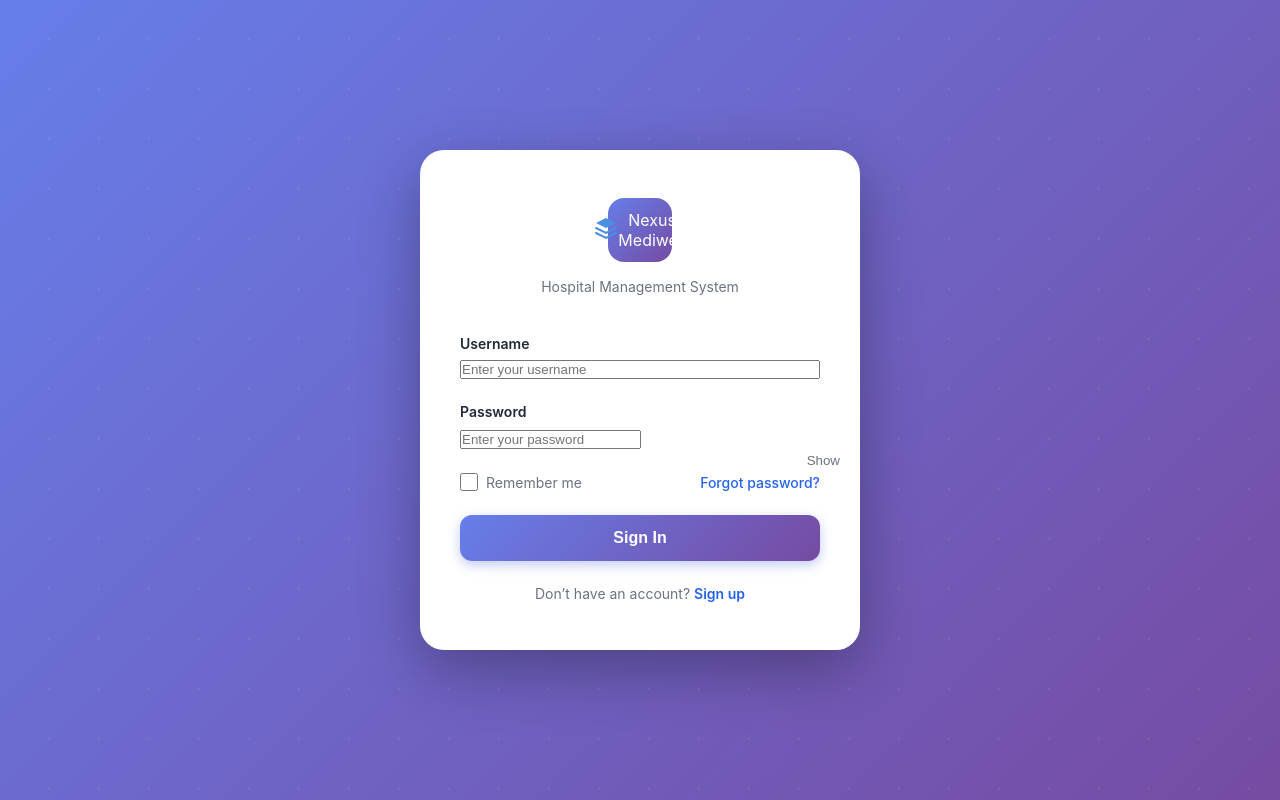
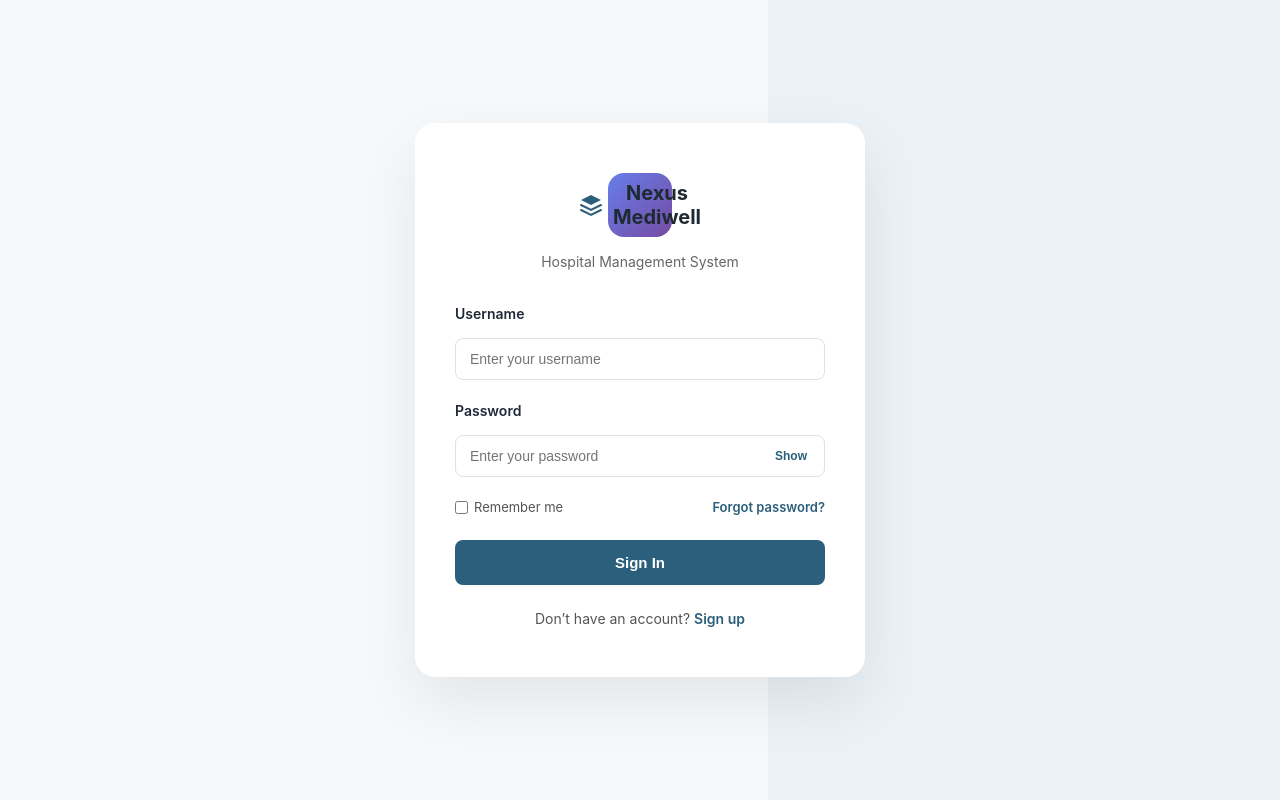
Before and after one commit to SochinaGurung/Nexus_Mediwell, a React (Vite) app in the folder frontend/: page /login in a window 1280 px wide. Built offline with nearby package versions, Linux system fonts and the light colour scheme.

Commit message:
Improved login flow

```diff
--- a/frontend/src/pages/login/Login.css
+++ b/frontend/src/pages/login/Login.css
@@ -1,245 +1,169 @@
+/*  LOGIN PAGE  */
 .login-container {
   min-height: 100vh;
   display: flex;
   align-items: center;
   justify-content: center;
-  padding: 20px;
-  background: linear-gradient(135deg, #667eea 0%, #764ba2 100%);
-  position: relative;
-  overflow: hidden;
-}
-
-.login-container::before {
-  content: '';
-  position: absolute;
-  top: -50%;
-  left: -50%;
-  width: 200%;
-  height: 200%;
-  background: radial-gradient(circle, rgba(255, 255, 255, 0.1) 1px, transparent 1px);
-  background-size: 50px 50px;
-  animation: moveBackground 20s linear infinite;
-}
-
-@keyframes moveBackground {
-  0% {
-    transform: translate(0, 0);
-  }
-  100% {
-    transform: translate(50px, 50px);
-  }
+  background: linear-gradient(to right, #f5f9fc 60%, #eaf2f7 40%);
+  padding: 40px;
 }
 
 .login-card {
-  background: var(--bg-primary);
-  border-radius: 24px;
-  box-shadow: 0 20px 60px rgba(0, 0, 0, 0.3);
+  background: #ffffff;
   width: 100%;
-  max-width: 440px;
-  padding: 48px 40px;
-  position: relative;
-  z-index: 1;
-  animation: slideUp 0.5s ease-out;
+  max-width: 450px;
+  padding: 50px 40px;
+  border-radius: 20px;
+  box-shadow: 0 25px 60px rgba(0, 0, 0, 0.08);
+  transition: all 0.3s ease;
 }
 
-@keyframes slideUp {
-  from {
-    opacity: 0;
-    transform: translateY(30px);
-  }
-  to {
-    opacity: 1;
-    transform: translateY(0);
-  }
+.login-card:hover {
+  transform: translateY(-4px);
 }
 
+/*header*/
 .login-header {
   text-align: center;
-  margin-bottom: 40px;
+  margin-bottom: 35px;
 }
 
 .logo {
-  display: inline-flex;
+  display: flex;
   align-items: center;
   justify-content: center;
-  width: 64px;
-  height: 64px;
-  background: linear-gradient(135deg, #667eea 0%, #764ba2 100%);
-  border-radius: 16px;
-  margin-bottom: 16px;
-  color: white;
+  gap: 10px;
+  margin-bottom: 10px;
 }
 
-.login-header h1 {
-  font-size: 28px;
+.logo-icon {
+  display: flex;
+  align-items: center;
+  justify-content: center;
+  flex-shrink: 0;
+}
+
+.logo-text {
+  font-size: 20px;
   font-weight: 700;
-  color: var(--text-primary);
-  margin-bottom: 8px;
+  color: #1e2a32;
 }
 
 .login-header p {
   font-size: 14px;
-  color: var(--text-secondary);
+  color: #666;
 }
 
+
+/*For login form*/
 .login-form {
   display: flex;
   flex-direction: column;
-  gap: 24px;
-}
-
-.error-message {
-  display: flex;
-  align-items: center;
-  gap: 10px;
-  padding: 12px 16px;
-  background-color: #fef2f2;
-  border: 1px solid #fecaca;
-  border-radius: 12px;
-  color: var(--error-color);
-  font-size: 14px;
-  animation: shake 0.3s ease-in-out;
-}
-
-@keyframes shake {
-  0%, 100% {
-    transform: translateX(0);
-  }
-  25% {
-    transform: translateX(-10px);
-  }
-  75% {
-    transform: translateX(10px);
-  }
-}
-
-.error-message svg {
-  flex-shrink: 0;
 }
 
 .form-group {
-  display: flex;
-  flex-direction: column;
-  gap: 8px;
+  margin-bottom: 22px;
 }
 
 .form-group label {
+  display: block;
   font-size: 14px;
   font-weight: 600;
-  color: var(--text-primary);
+  margin-bottom: 8px;
+  color: #1e2a32;
 }
 
-.input-wrapper {
+.form-group input {
+  width: 100%;
+  padding: 12px 14px;
+  border: 1px solid #d8e3ec;
+  border-radius: 8px;
+  font-size: 14px;
+  transition: all 0.3s ease;
+}
+
+.form-group input:focus {
+  outline: none;
+  border-color: #2C5F7C;
+  box-shadow: 0 0 0 3px rgba(44, 95, 124, 0.15);
+}
+
+/*password part  */
+.password-wrapper {
   position: relative;
+}
+
+.login-form .password-toggle {
+  position: absolute;
+  right: 14px;
+  top: 50%;
+  transform: translateY(-50%);
+  border: none;
+  background: none;
+  color: #2C5F7C !important;
+  font-size: 12px;
+  font-weight: 600;
+  cursor: pointer;
   display: flex;
   align-items: center;
-  gap: 12px;
 }
 
-.input-wrapper input {
-  width: 100%;
-  padding: 14px 16px;
-  border: 2px solid var(--border-color);
-  border-radius: 12px;
-  font-size: 15px;
-  transition: all 0.2s ease;
-  background-color: var(--bg-primary);
-  color: var(--text-primary);
+.login-form .password-toggle:hover,
+.login-form .password-toggle:focus,
+.login-form .password-toggle:focus-visible {
+  color: #214a60 !important;
+  text-decoration: underline;
+  outline: none;
 }
 
-.input-wrapper input:focus {
-  outline: none;
-  border-color: var(--primary-color);
-  box-shadow: 0 0 0 3px rgba(37, 99, 235, 0.1);
-}
-
-.input-wrapper input::placeholder {
-  color: var(--text-secondary);
-}
-
-.password-toggle {
-  position: absolute;
-  right: 16px;
-  background: none;
-  border: none;
-  cursor: pointer;
-  color: var(--text-secondary);
-  padding: 4px;
-  display: flex;
-  align-items: center;
-  justify-content: center;
-  transition: color 0.2s ease;
-  z-index: 1;
-}
-
-.password-toggle:hover {
-  color: var(--primary-color);
-}
-
-.password-toggle:focus {
-  outline: none;
-  color: var(--primary-color);
-}
-
+/*Other options*/
 .form-options {
   display: flex;
   justify-content: space-between;
   align-items: center;
-  font-size: 14px;
+  margin-bottom: 25px;
 }
 
 .remember-me {
   display: flex;
   align-items: center;
-  gap: 8px;
-  cursor: pointer;
-  color: var(--text-secondary);
+  gap: 6px;
+  font-size: 13px;
+  color: #555;
 }
 
-.remember-me input[type="checkbox"] {
-  width: 18px;
-  height: 18px;
-  cursor: pointer;
-  accent-color: var(--primary-color);
+.remember-me input {
+  accent-color: #2C5F7C;
 }
 
 .forgot-password {
-  color: var(--primary-color);
+  font-size: 13px;
+  color: #2C5F7C;
   text-decoration: none;
-  font-weight: 500;
-  transition: color 0.2s ease;
+  font-weight: 600;
 }
 
 .forgot-password:hover {
-  color: var(--primary-dark);
   text-decoration: underline;
 }
 
+/*Buttons*/
 .login-button {
-  width: 100%;
-  padding: 14px;
-  background: linear-gradient(135deg, #667eea 0%, #764ba2 100%);
+  background-color: #2C5F7C;
   color: white;
   border: none;
-  border-radius: 12px;
-  font-size: 16px;
+  padding: 14px;
+  border-radius: 8px;
+  font-size: 15px;
   font-weight: 600;
   cursor: pointer;
-  transition: all 0.2s ease;
-  display: flex;
-  align-items: center;
-  justify-content: center;
-  gap: 8px;
-  box-shadow: 0 4px 12px rgba(102, 126, 234, 0.4);
+  transition: all 0.3s ease;
 }
 
-.login-button:hover:not(:disabled) {
+.login-button:hover {
+  background-color: #214a60;
   transform: translateY(-2px);
-  box-shadow: 0 6px 20px rgba(102, 126, 234, 0.5);
-}
-
-.login-button:active:not(:disabled) {
-  transform: translateY(0);
+  box-shadow: 0 8px 20px rgba(44, 95, 124, 0.3);
 }
 
 .login-button:disabled {
@@ -247,71 +171,37 @@
   cursor: not-allowed;
 }
 
-.spinner {
-  animation: spin 1s linear infinite;
+/* fro error message */
+.error-message {
+  background-color: #fdecea;
+  color: #c0392b;
+  padding: 10px 14px;
+  border-radius: 8px;
+  font-size: 13px;
+  margin-bottom: 18px;
 }
 
-@keyframes spin {
-  from {
-    transform: rotate(0deg);
-  }
-  to {
-    transform: rotate(360deg);
-  }
-}
-
-.divider {
-  display: flex;
-  align-items: center;
-  text-align: center;
-  color: var(--text-secondary);
-  font-size: 14px;
-  margin: 8px 0;
-}
-
-.divider::before,
-.divider::after {
-  content: '';
-  flex: 1;
-  border-bottom: 1px solid var(--border-color);
-}
-
-.divider span {
-  padding: 0 16px;
-}
-
+/*  signup link  */
 .signup-link {
+  margin-top: 25px;
   text-align: center;
   font-size: 14px;
-  color: var(--text-secondary);
+  color: #555;
 }
 
 .signup-link a {
-  color: var(--primary-color);
+  color: #2C5F7C;
+  font-weight: 600;
   text-decoration: none;
-  font-weight: 600;
-  transition: color 0.2s ease;
 }
 
 .signup-link a:hover {
-  color: var(--primary-dark);
   text-decoration: underline;
 }
 
-/* Responsive Design */
-@media (max-width: 480px) {
+/*Making it Responsive*/
+@media (max-width: 500px) {
   .login-card {
-    padding: 32px 24px;
-    border-radius: 20px;
-  }
-
-  .login-header h1 {
-    font-size: 24px;
-  }
-
-  .form-options {
-    flex-direction: column;
-    align-items: flex-start;
-    gap: 12px;
+    padding: 40px 25px;
   }
 }
--- a/frontend/src/pages/login/Login.tsx
+++ b/frontend/src/pages/login/Login.tsx
@@ -1,4 +1,4 @@
-import { useState, type ChangeEvent, type FormEvent } from 'react'
+import { useState, useEffect, type ChangeEvent, type FormEvent } from 'react'
 import { useNavigate, Link, useLocation } from 'react-router-dom'
 import { authService } from '../../services/authService'
 import './Login.css'
@@ -33,6 +33,23 @@ export default function Login() {
   const [showPassword, setShowPassword] = useState(false)
   const [rememberMe, setRememberMe] = useState(false)
 
+  useEffect(()=>{
+    const token=localStorage.getItem('token') || sessionStorage.getItem('token')
+    const role=localStorage.getItem('role') || sessionStorage.getItem('token')
+
+
+    if(token && role){
+      if(role==='admin'){
+        navigate('/admin/dashboard',{replace:true})
+      }
+      else if(role==='doctor'){
+        navigate('/doctor/dashboard',{replace:true})
+      }else{
+        navigate('/patient/dashboard',{replace:true})
+      }
+    }
+  },[navigate])
+
   const handleChange = (e: ChangeEvent<HTMLInputElement>) => {
     const { name, value } = e.target
     setFormData((prev) => ({ ...prev, [name]: value }))
@@ -51,27 +68,31 @@ export default function Login() {
       )) as LoginResponse
 
       if (response.token) {
+
+        const storage = rememberMe ? localStorage : sessionStorage
+
       // Store token
-      localStorage.setItem('token', response.token)
+      storage.setItem('token', response.token)
+      //Storing username for Home page
+      storage.setItem('username', response.user.username)
+      storage.setItem('role', response.user.role)
 
-      // Always store username for Home page
-      localStorage.setItem('username', response.user.username)
 
       const { role } = response.user
 
-      // Check if user was trying to book an appointment
+      // Checking if user is trying to book an appointment
       const selectedDoctorId = localStorage.getItem('selectedDoctorId')
       const fromBooking = location.state?.from === 'book-appointment'
 
       if (role === 'admin') {
-        navigate('/admin/dashboard')
+        navigate('/admin/dashboard',{replace:true})
       } else if (role === 'doctor') {
-        navigate('/doctor/dashboard')
+        navigate('/doctor/dashboard',{replace:true})
       } else if (fromBooking && selectedDoctorId) {
         // Redirect to appointment booking page if coming from booking
-        navigate('/appointments/book')
+        navigate('/appointments/book',{replace:true})
       } else {
-        navigate('/patient/dashboard')
+        navigate('/patient/dashboard',{replace:true})
       }
     }
 
@@ -92,9 +113,9 @@ export default function Login() {
           <div className="logo">
             <div className="logo-icon">
               <svg width="24" height="24" viewBox="0 0 24 24" fill="none">
-                <path d="M12 2L2 7L12 12L22 7L12 2Z" fill="#4A90E2" />
-                <path d="M2 17L12 22L22 17" stroke="#4A90E2" strokeWidth="2" strokeLinecap="round" />
-                <path d="M2 12L12 17L22 12" stroke="#4A90E2" strokeWidth="2" strokeLinecap="round" />
+                <path d="M12 2L2 7L12 12L22 7L12 2Z" fill="#2C5F7C" />
+                <path d="M2 17L12 22L22 17" stroke="#2C5F7C" strokeWidth="2" strokeLinecap="round" />
+                <path d="M2 12L12 17L22 12" stroke="#2C5F7C" strokeWidth="2" strokeLinecap="round" />
               </svg>
             </div>
             <span className="logo-text">Nexus Mediwell</span>
```
